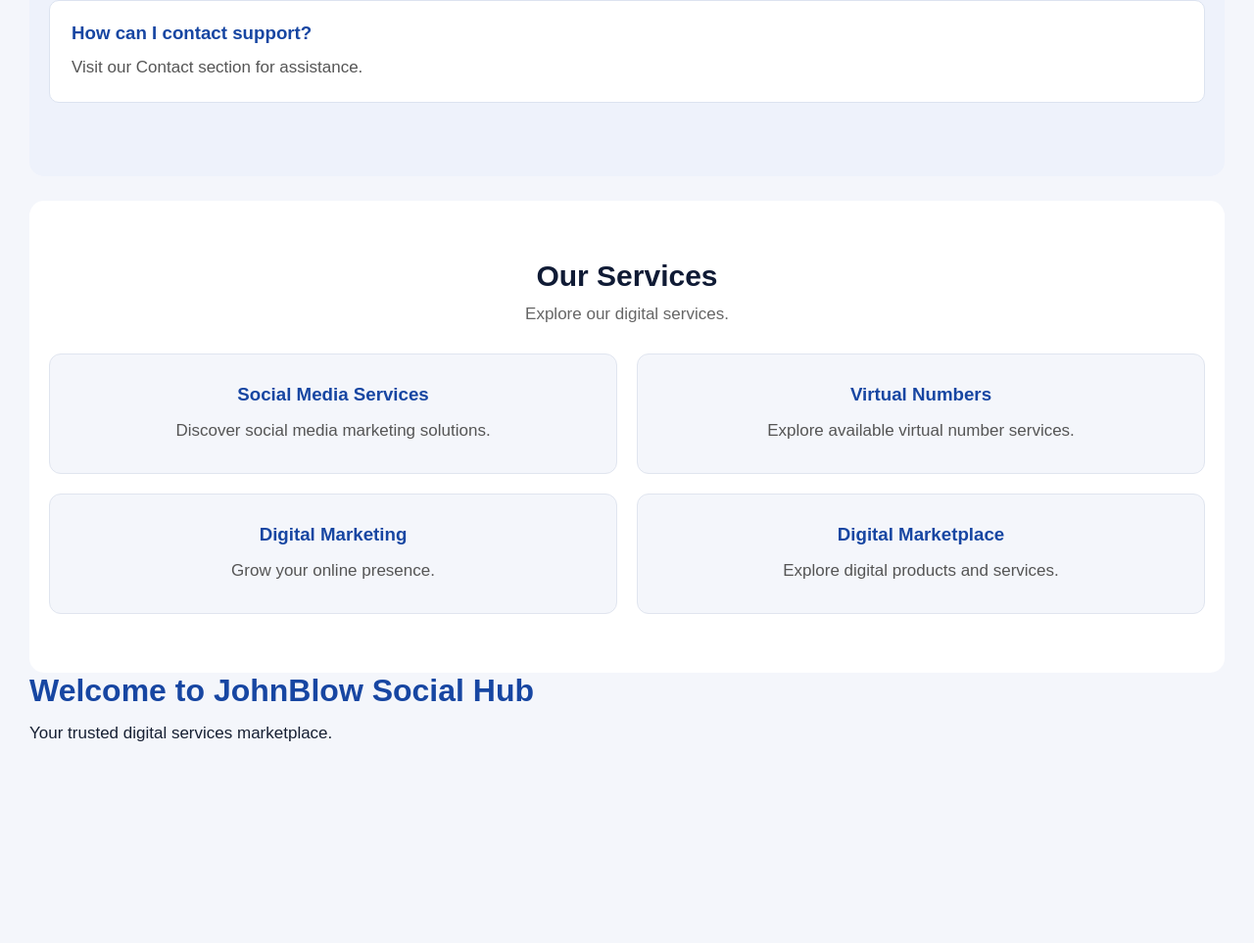
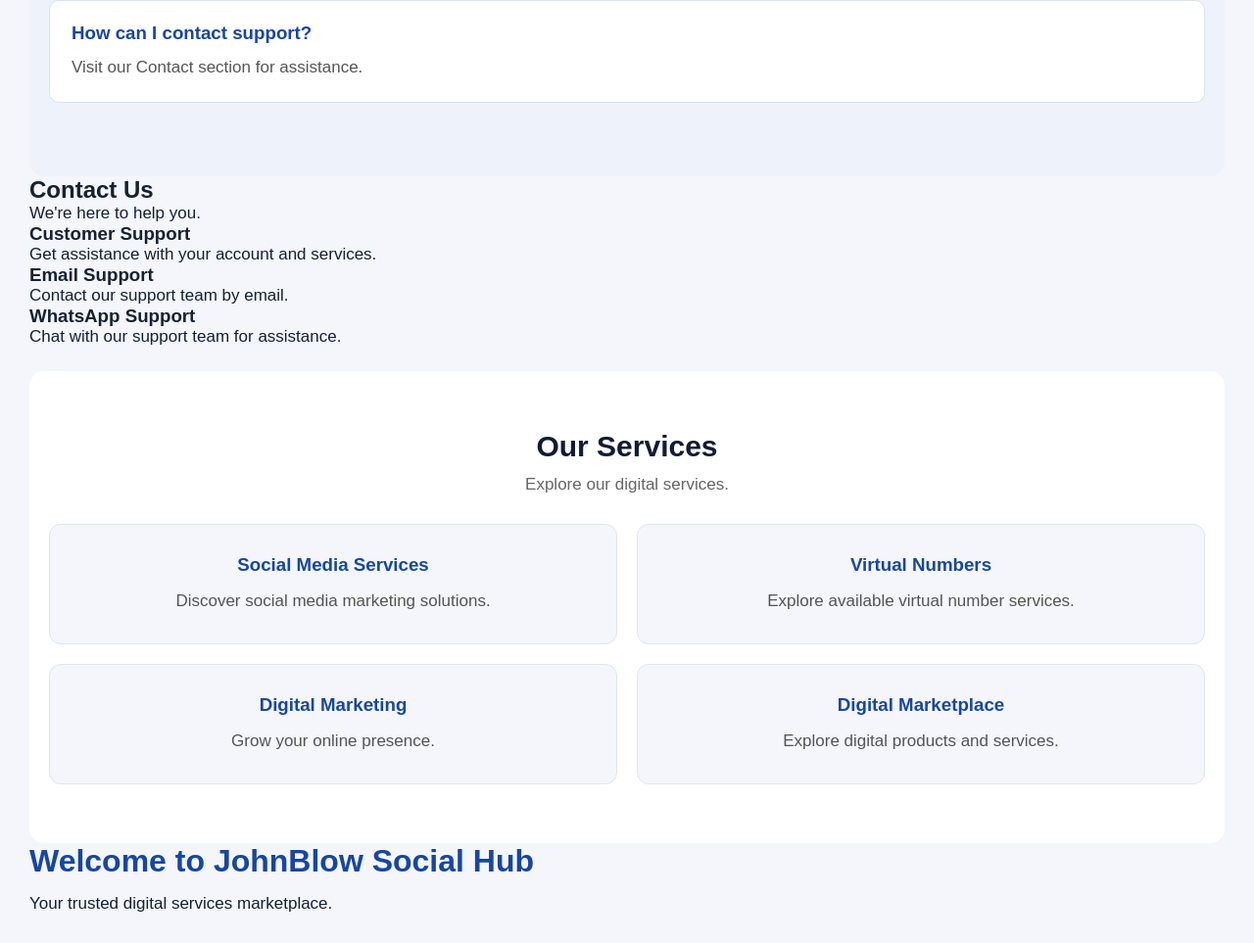
Before and after one commit to anyakorahjohn997-hash/johnblow-social-hub, a plain HTML site: page index.html in a window 1280 px wide. Shown: the part 1816-2779 px from the top of the page at 98% size. Before the commit the page ends 2605 px from the top, so only its background shows below. Drawn offline with Linux system fonts and the light colour scheme.

Commit message:
Update index.html

```diff
--- a/index.html
+++ b/index.html
@@ -120,6 +120,34 @@
 
 </section>
 
+<section class="contact">
+
+    <h2>Contact Us</h2>
+
+    <p>We're here to help you.</p>
+
+    <div class="contact-container">
+
+        <div class="contact-card">
+            <h3>Customer Support</h3>
+            <p>Get assistance with your account and services.</p>
+        </div>
+
+        <div class="contact-card">
+            <h3>Email Support</h3>
+            <p>Contact our support team by email.</p>
+        </div>
+
+        <div class="contact-card">
+            <h3>WhatsApp Support</h3>
+            <p>Chat with our support team for assistance.</p>
+        </div>
+
+    </div>
+
+</section>
+
+
 
 <section class="services">
     <h2>Our Services</h2>
```
